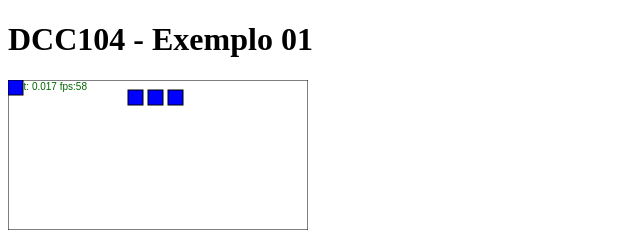
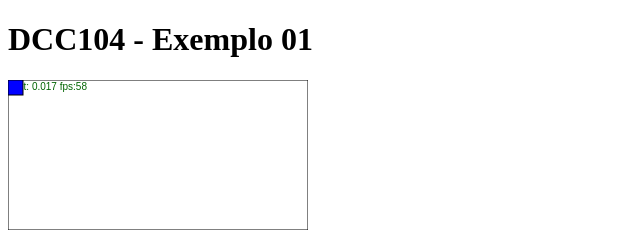
Before and after one commit to ufjf-dcc104/dcc104-2017-1-exm02, a plain HTML site: page index.html in a window 1280 px wide. Shown: the whole page, without its empty margins (0-640 px from the left). Drawn offline with Linux system fonts and the light colour scheme.

Commit message:
Adiciona busca

```diff
--- a/Level.js
+++ b/Level.js
@@ -32,7 +32,11 @@
     }
 };
 
-
+Level.prototype.perseguir = function (alvo, dt) {
+  for (var i = 0; i < this.sprites.length; i++) {
+    this.sprites[i].perseguir(alvo,dt);
+  }
+};
 
 
 
--- a/Sprite.js
+++ b/Sprite.js
@@ -31,6 +31,11 @@
   return true;
 };
 
+Sprite.prototype.perseguir = function (alvo, dt) {
+  this.ax = 10*dt*(alvo.x - this.x) - 0.05*this.vx;
+  this.ay = 10*dt*(alvo.y - this.y) - 0.05*this.vy;
+};
+
 
 
 
--- a/index.html
+++ b/index.html
@@ -40,6 +40,8 @@
         ctx.strokeRect(0,0,eCanvas.width, eCanvas.height)
         ctx.fillStyle = "darkgreen";
         ctx.fillText("dt: "+dt+" fps:"+Math.floor(1/dt), 10, 10);
+
+        level.perseguir(azul,dt);
 
         azul.mover(dt);
         level.mover(dt);
```
